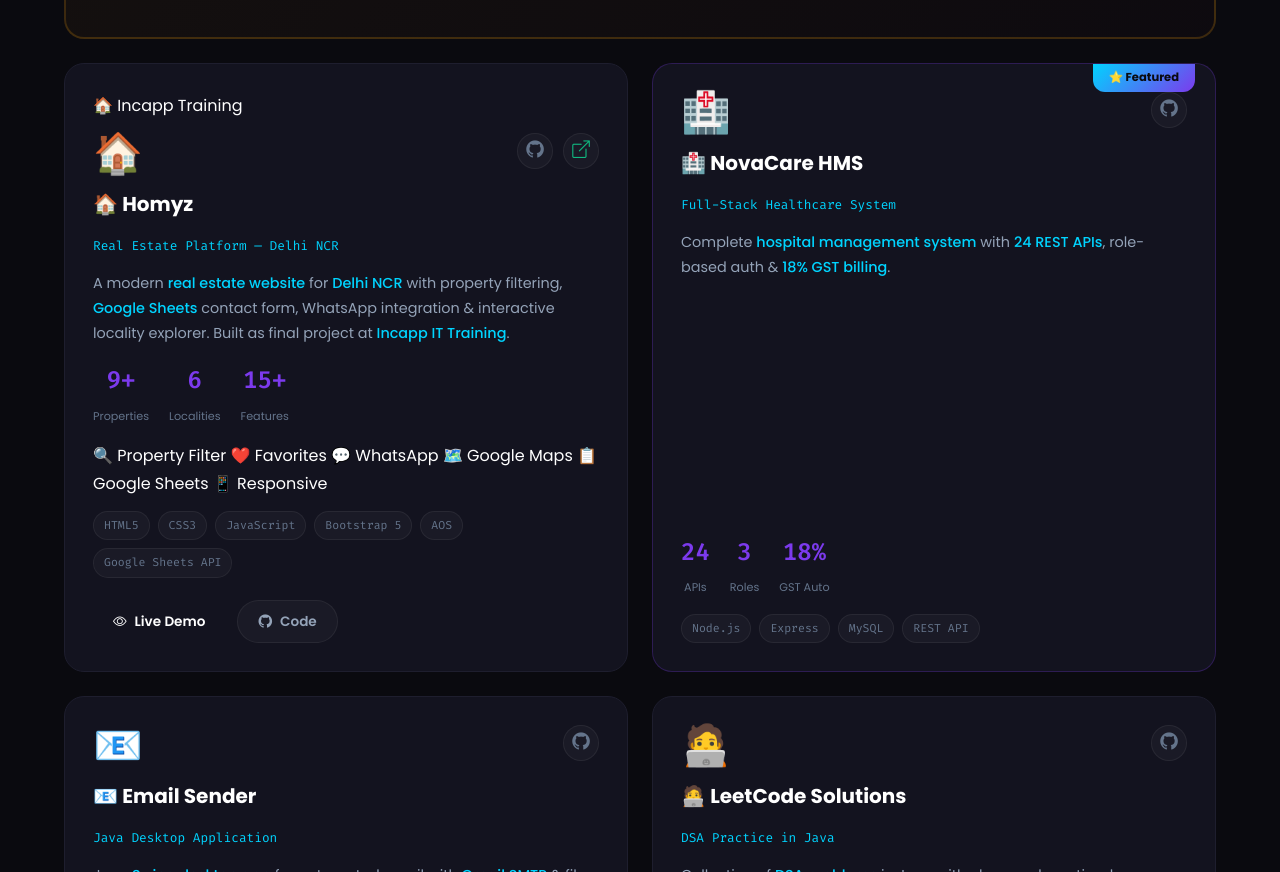
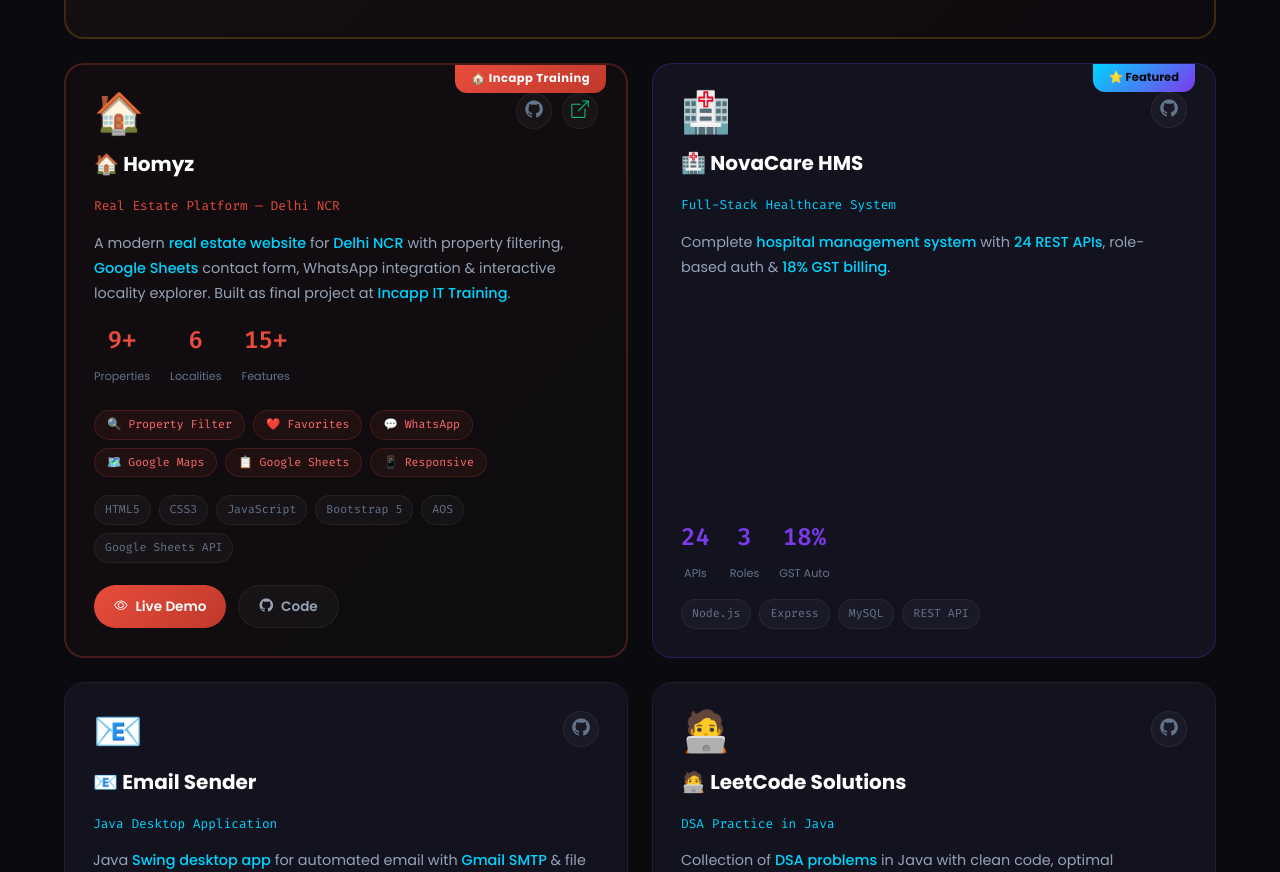
Before and after one commit to shudanshubora1410/portfolio-website, a plain HTML site: page index.html in a window 1280 px wide. Shown: the part 5791-6663 px from the top of the page. Drawn offline with nearby package versions, Linux system fonts and the light colour scheme.

Commit message:
style.css

```diff
--- a/style.css
+++ b/style.css
@@ -551,3 +551,86 @@
     .navbar, .cursor-ring, .cursor-dot, .back-to-top, .scroll-indicator, #preloader { display:none !important; }
     body { background:white; color:black; }
 }
+
+/* ==================== HOMYZ PROJECT CARD ==================== */
+.project-homyz {
+    border: 2px solid rgba(231, 76, 60, 0.25);
+    background: linear-gradient(135deg, rgba(231, 76, 60, 0.04), rgba(243, 156, 18, 0.02));
+    position: relative;
+}
+
+.project-homyz:hover {
+    border-color: rgba(231, 76, 60, 0.5);
+    box-shadow: 0 20px 60px rgba(231, 76, 60, 0.12);
+}
+
+.homyz-badge {
+    position: absolute;
+    top: -1px;
+    right: 20px;
+    background: linear-gradient(135deg, #e74c3c, #c0392b);
+    color: white;
+    padding: 5px 16px;
+    border-radius: 0 0 var(--radius) var(--radius);
+    font-size: 0.72rem;
+    font-weight: 700;
+    letter-spacing: 0.5px;
+}
+
+.project-homyz .project-subtitle {
+    color: #e74c3c;
+}
+
+.project-homyz .highlight-num {
+    color: #e74c3c;
+}
+
+.project-homyz-features {
+    display: flex;
+    flex-wrap: wrap;
+    gap: 8px;
+    margin: 8px 0 4px;
+}
+
+.project-homyz-features span {
+    font-size: 0.72rem;
+    font-family: var(--font-code);
+    padding: 4px 12px;
+    border-radius: 50px;
+    background: rgba(231, 76, 60, 0.08);
+    border: 1px solid rgba(231, 76, 60, 0.18);
+    color: #ff6b6b;
+    transition: var(--transition);
+}
+
+.project-homyz-features span:hover {
+    background: rgba(231, 76, 60, 0.15);
+    border-color: rgba(231, 76, 60, 0.35);
+    color: #ff8a8a;
+}
+
+.project-homyz:hover .project-tech span {
+    border-color: rgba(231, 76, 60, 0.2);
+    color: var(--text-secondary);
+}
+
+.btn-homyz {
+    background: linear-gradient(135deg, #e74c3c, #c0392b) !important;
+    color: white !important;
+}
+
+.btn-homyz:hover {
+    box-shadow: 0 8px 25px rgba(231, 76, 60, 0.35) !important;
+    color: white !important;
+}
+
+/* Fix grid: Homyz takes left, NovaCare takes right on desktop */
+@media (min-width: 1025px) {
+    .projects-grid {
+        grid-template-columns: 1fr 1fr;
+    }
+
+    .project-flagship {
+        grid-column: 1 / -1;
+    }
+}
```
